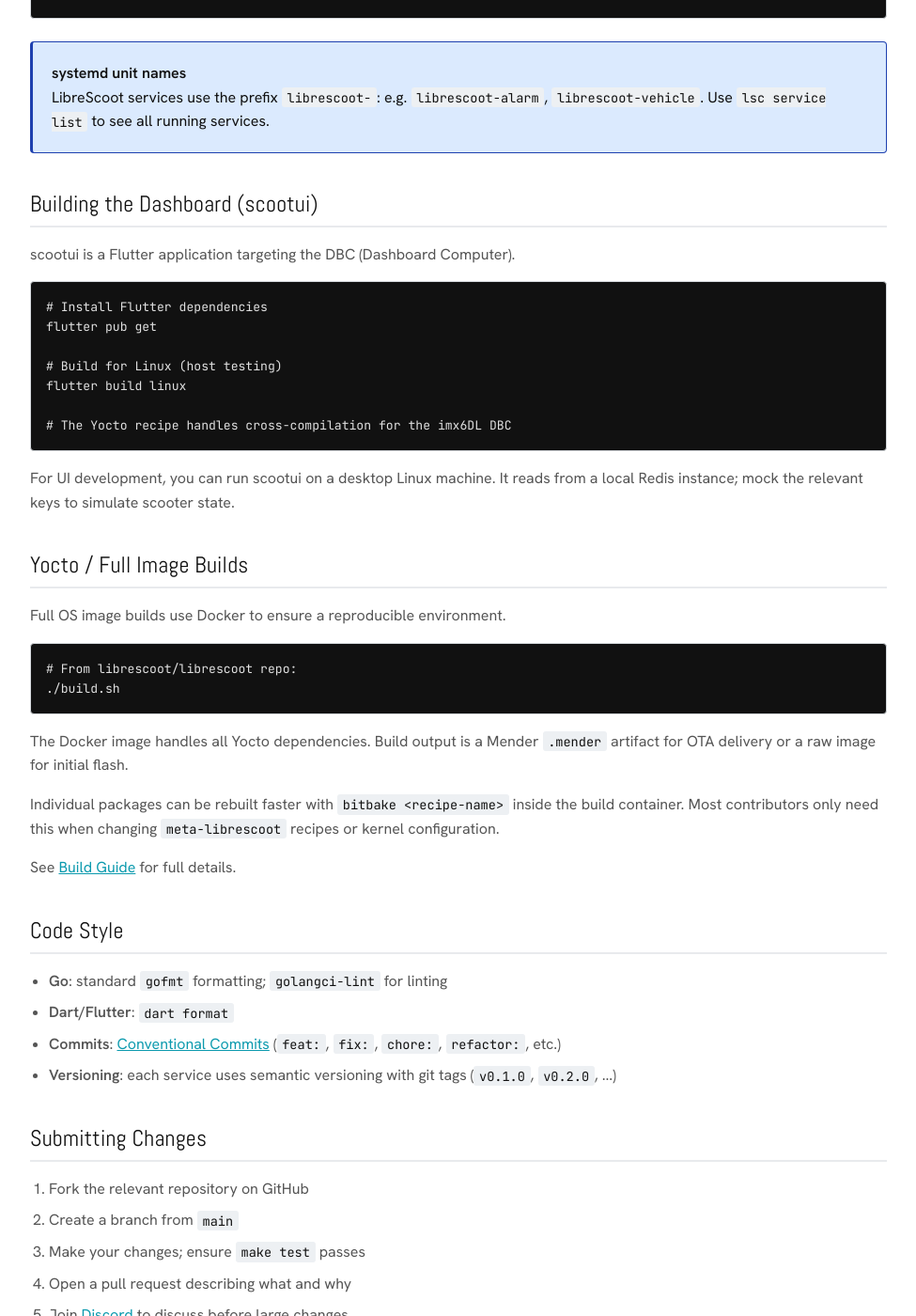
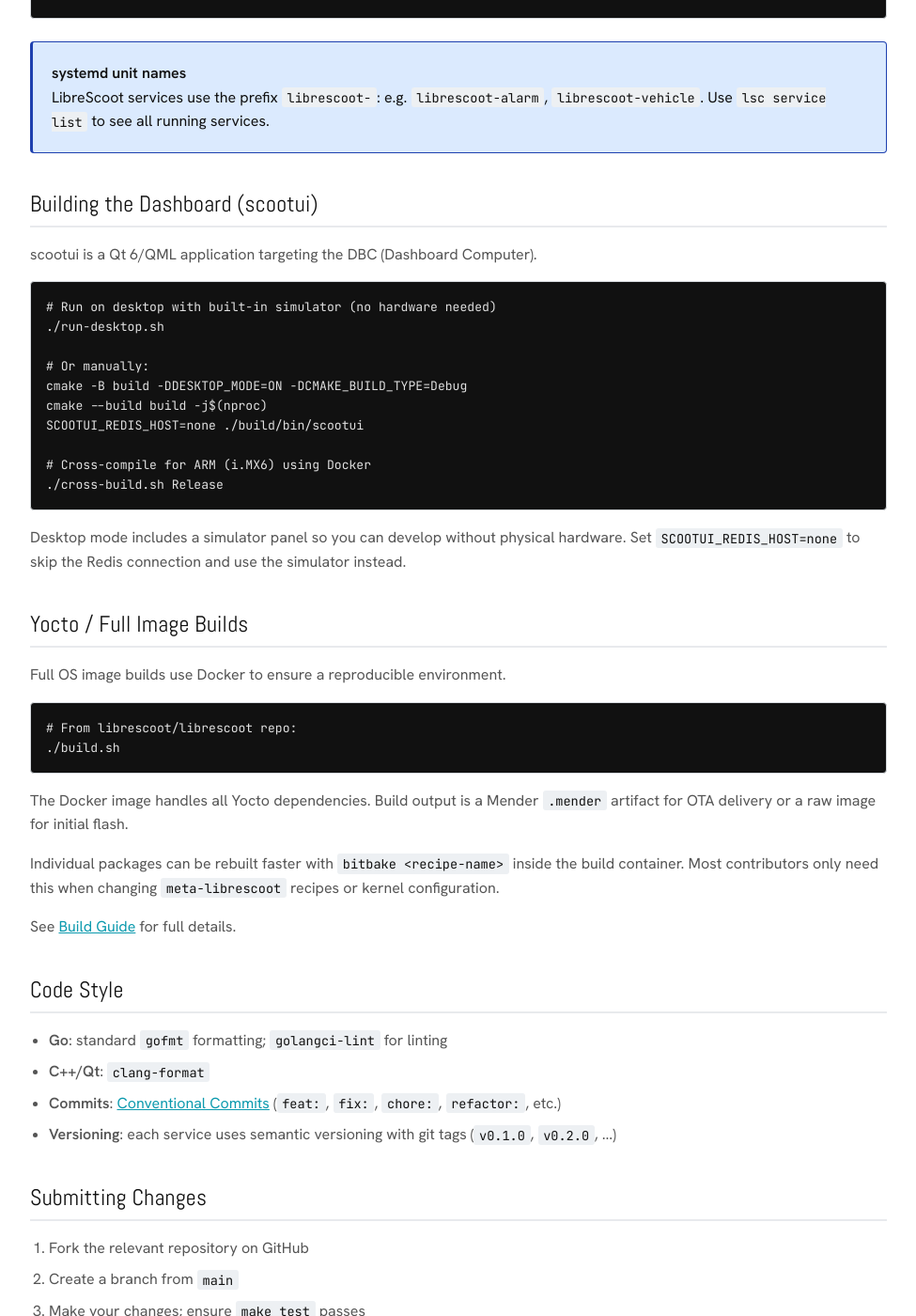
Before and after one commit to librescoot/librescoot.github.io, a Jekyll site: the page built from docs/contributing.html, in a window 1280 px wide and 1400 px high, scrolled down 1672 px. Shown: the whole window at 94% size, without its empty margins (152-1127 px from the left). Built offline with Jekyll 4.4.1, drawn with Linux system fonts in a browser that asks for light colours; some of the changed text lies outside the part shown.

Commit message:
docs: update scootui references from Flutter to Qt

```diff
--- a/docs/architecture.html
+++ b/docs/architecture.html
@@ -110,7 +110,7 @@
             </ul>
             <h4>Key services:</h4>
             <ul>
-                <li><strong>scootui</strong> - Flutter dashboard UI</li>
+                <li><strong>scootui</strong> - Qt dashboard UI</li>
                 <li><strong>dbc-backlight-service</strong> - Display brightness control</li>
                 <li><strong>carplay-service</strong> - CarPlay dongle support</li>
             </ul>
--- a/docs/contributing.html
+++ b/docs/contributing.html
@@ -4,13 +4,13 @@
 description: "How to contribute to LibreScoot: build services, run tests, deploy to a scooter, and submit changes."
 ---
 <h1>Contributing</h1>
-<p class="lead">LibreScoot is open source and welcomes contributions. Most services are Go; the dashboard UI is Flutter/Dart. The Yocto build system assembles the full OS image.</p>
+<p class="lead">LibreScoot is open source and welcomes contributions. Most services are Go; the dashboard UI is Qt/C++. The Yocto build system assembles the full OS image.</p>
 
 <section class="docs-section">
     <h2>Prerequisites</h2>
     <ul class="docs-list">
         <li><strong>Go 1.25+</strong> for building MDB services</li>
-        <li><strong>Flutter SDK</strong> for working on scootui (dashboard UI)</li>
+        <li><strong>Qt 6.4+</strong> (Quick, QML, Svg, Network, Sql, Concurrent) and <strong>CMake 3.16+</strong> for working on scootui (dashboard UI)</li>
         <li><strong>Docker</strong> for Yocto image builds</li>
         <li><strong>Redis</strong> for local service testing</li>
         <li>A Linux host is recommended; WSL2 works for Go service development</li>
@@ -25,7 +25,7 @@
         <tbody>
             <tr><td><a href="https://github.com/librescoot/librescoot" target="_blank">librescoot/librescoot</a></td><td>Meta-repo: Yocto build system, Docker build script, release tooling</td></tr>
             <tr><td><a href="https://github.com/librescoot/meta-librescoot" target="_blank">meta-librescoot</a></td><td>Yocto layer: recipes for all services and OS configuration</td></tr>
-            <tr><td><a href="https://github.com/librescoot/scootui" target="_blank">scootui</a></td><td>Flutter dashboard application</td></tr>
+            <tr><td><a href="https://github.com/librescoot/scootui" target="_blank">scootui</a></td><td>Qt dashboard application</td></tr>
             <tr><td><a href="https://github.com/librescoot/vehicle-service" target="_blank">vehicle-service</a></td><td>Central vehicle state machine</td></tr>
             <tr><td><a href="https://github.com/librescoot/redis-ipc" target="_blank">redis-ipc</a></td><td>Shared Redis IPC library used by all Go services</td></tr>
         </tbody>
@@ -68,15 +68,18 @@
 
 <section class="docs-section">
     <h2>Building the Dashboard (scootui)</h2>
-    <p>scootui is a Flutter application targeting the DBC (Dashboard Computer).</p>
-    <pre class="code-block"># Install Flutter dependencies
-flutter pub get
+    <p>scootui is a Qt 6/QML application targeting the DBC (Dashboard Computer).</p>
+    <pre class="code-block"># Run on desktop with built-in simulator (no hardware needed)
+./run-desktop.sh
 
-# Build for Linux (host testing)
-flutter build linux
+# Or manually:
+cmake -B build -DDESKTOP_MODE=ON -DCMAKE_BUILD_TYPE=Debug
+cmake --build build -j$(nproc)
+SCOOTUI_REDIS_HOST=none ./build/bin/scootui
 
-# The Yocto recipe handles cross-compilation for the imx6DL DBC</pre>
-    <p>For UI development, you can run scootui on a desktop Linux machine. It reads from a local Redis instance; mock the relevant keys to simulate scooter state.</p>
+# Cross-compile for ARM (i.MX6) using Docker
+./cross-build.sh Release</pre>
+    <p>Desktop mode includes a simulator panel so you can develop without physical hardware. Set <code>SCOOTUI_REDIS_HOST=none</code> to skip the Redis connection and use the simulator instead.</p>
 </section>
 
 <section class="docs-section">
@@ -93,7 +96,7 @@
     <h2>Code Style</h2>
     <ul class="docs-list">
         <li><strong>Go</strong>: standard <code>gofmt</code> formatting; <code>golangci-lint</code> for linting</li>
-        <li><strong>Dart/Flutter</strong>: <code>dart format</code></li>
+        <li><strong>C++/Qt</strong>: <code>clang-format</code></li>
         <li><strong>Commits</strong>: <a href="https://www.conventionalcommits.org/" target="_blank">Conventional Commits</a> (<code>feat:</code>, <code>fix:</code>, <code>chore:</code>, <code>refactor:</code>, etc.)</li>
         <li><strong>Versioning</strong>: each service uses semantic versioning with git tags (<code>v0.1.0</code>, <code>v0.2.0</code>, ...)</li>
     </ul>
--- a/docs/features/active-development.html
+++ b/docs/features/active-development.html
@@ -30,7 +30,7 @@
 
 <section class="docs-section">
     <h2>Get involved</h2>
-    <p>The codebase is mostly Go (services) and Flutter/Dart (dashboard UI). Each service is its own repository with standard build tooling.</p>
+    <p>The codebase is mostly Go (services) and Qt/C++ (dashboard UI). Each service is its own repository with standard build tooling.</p>
     <ul class="docs-list">
         <li><a href="https://github.com/librescoot" target="_blank">GitHub organization</a></li>
         <li><a href="https://discord.gg/VrumFruSzJ" target="_blank">Discord community</a></li>
--- a/docs/hardware.html
+++ b/docs/hardware.html
@@ -30,7 +30,7 @@
 
 <section class="docs-section">
     <h2>DBC — Dashboard Computer</h2>
-    <p>Runs the dashboard UI (Flutter on a 480×480 display) and offline navigation.</p>
+    <p>Runs the dashboard UI (Qt on a 480×480 display) and offline navigation.</p>
 
     <table class="services-table">
         <thead><tr><th>Component</th><th>Details</th></tr></thead>
@@ -140,7 +140,7 @@
         <li>U-Boot (stored in eMMC boot partition, mmcblk3boot0) loads kernel and DTB from <code>/boot/</code> on the active rootfs partition</li>
         <li>Kernel initializes i.MX6DL, IPU, and etnaviv GPU</li>
         <li>Boot animation starts early (~T+3s), rendered by ThorVG to <code>/dev/fb0</code>, runs until multi-user.target</li>
-        <li><code>scootui</code> Flutter dashboard starts via <code>dbc-dispatcher</code></li>
+        <li><code>scootui</code> Qt dashboard starts via <code>dbc-dispatcher</code></li>
         <li>The <code>/data</code> partition (mmcblk3p4) mounts at ~T+7s after fsck, so it's not available for early services</li>
     </ol>
 
--- a/docs/services.html
+++ b/docs/services.html
@@ -103,17 +103,17 @@
         <tbody>
             <tr>
                 <td><code>dbc-dispatcher</code></td>
-                <td>Boot-time display application launcher. Starts Flutter after boot animation completes, handles DBC application lifecycle.</td>
+                <td>Boot-time display application launcher. Starts scootui after boot animation completes, handles DBC application lifecycle.</td>
                 <td><a href="https://github.com/librescoot/dbc-dispatcher">GitHub</a></td>
             </tr>
             <tr>
                 <td><code>boot-animation</code></td>
-                <td>Lottie animation renderer for /dev/fb0 using ThorVG. Displays startup animation before Flutter is ready.</td>
+                <td>Lottie animation renderer for /dev/fb0 using ThorVG. Displays startup animation before scootui is ready.</td>
                 <td><a href="https://github.com/librescoot/boot-animation">GitHub</a></td>
             </tr>
             <tr>
                 <td><code>scootui</code></td>
-                <td>Flutter dashboard UI. Speedometer, battery display, navigation, settings.</td>
+                <td>Qt dashboard UI. Speedometer, battery display, navigation, settings.</td>
                 <td><a href="https://github.com/librescoot/scootui">GitHub</a></td>
             </tr>
             <tr>
--- a/index.html
+++ b/index.html
@@ -180,7 +180,7 @@
         <section class="section">
             <div class="container">
                 <h2>Open Source</h2>
-                <p>LibreScoot is a collection of independent services, each one its own repo, each one replaceable. The codebase is mostly Go for services and Flutter/Dart for the dashboard UI.</p>
+                <p>LibreScoot is a collection of independent services, each one its own repo, each one replaceable. The codebase is mostly Go for services and Qt/C++ for the dashboard UI.</p>
                 <div class="contrib-links">
                     <a href="https://github.com/librescoot" class="contrib-link">
                         <strong>GitHub</strong>
```
Also changed, not shown: docs/build.html (+10 -8 lines).
